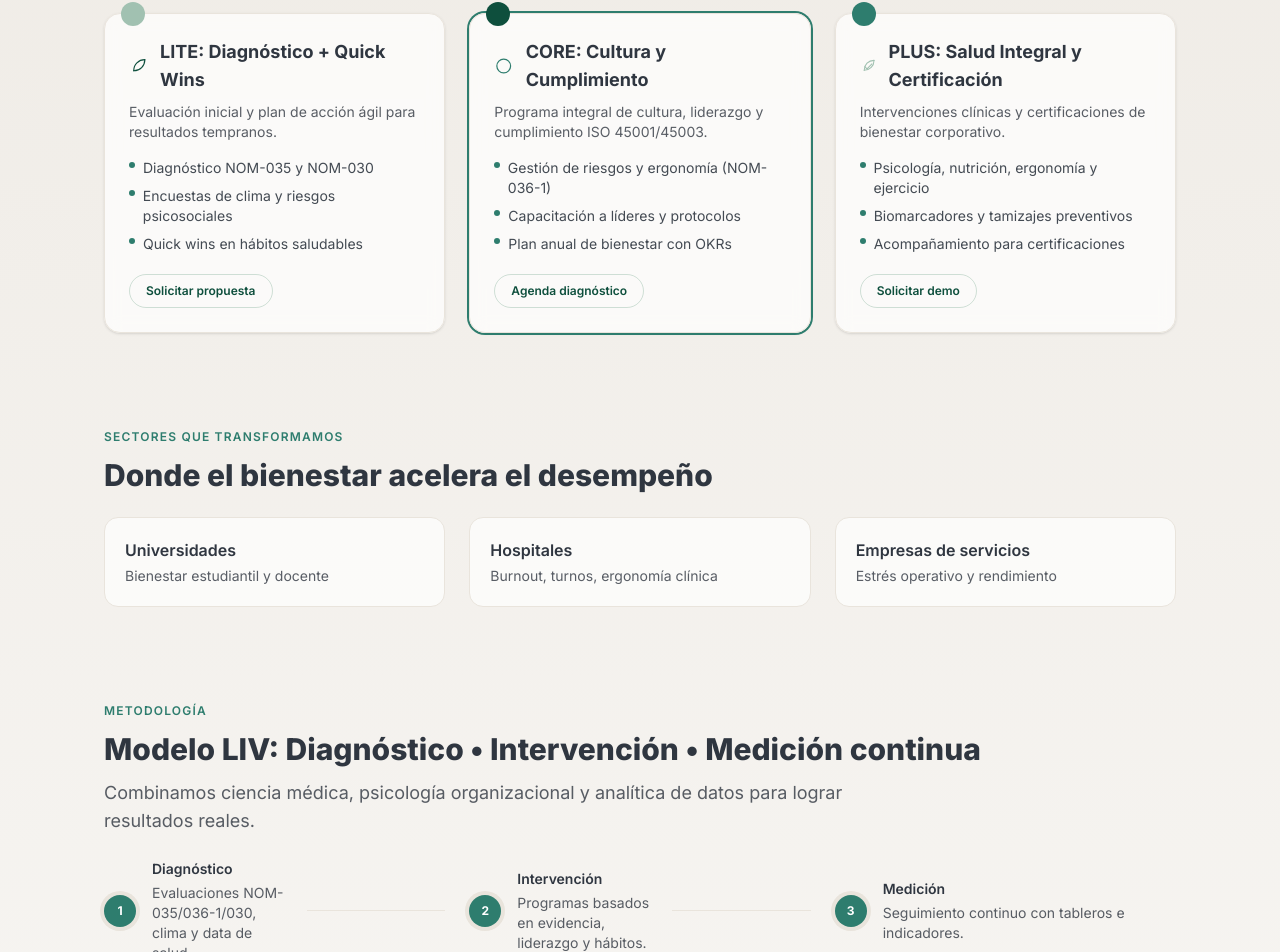
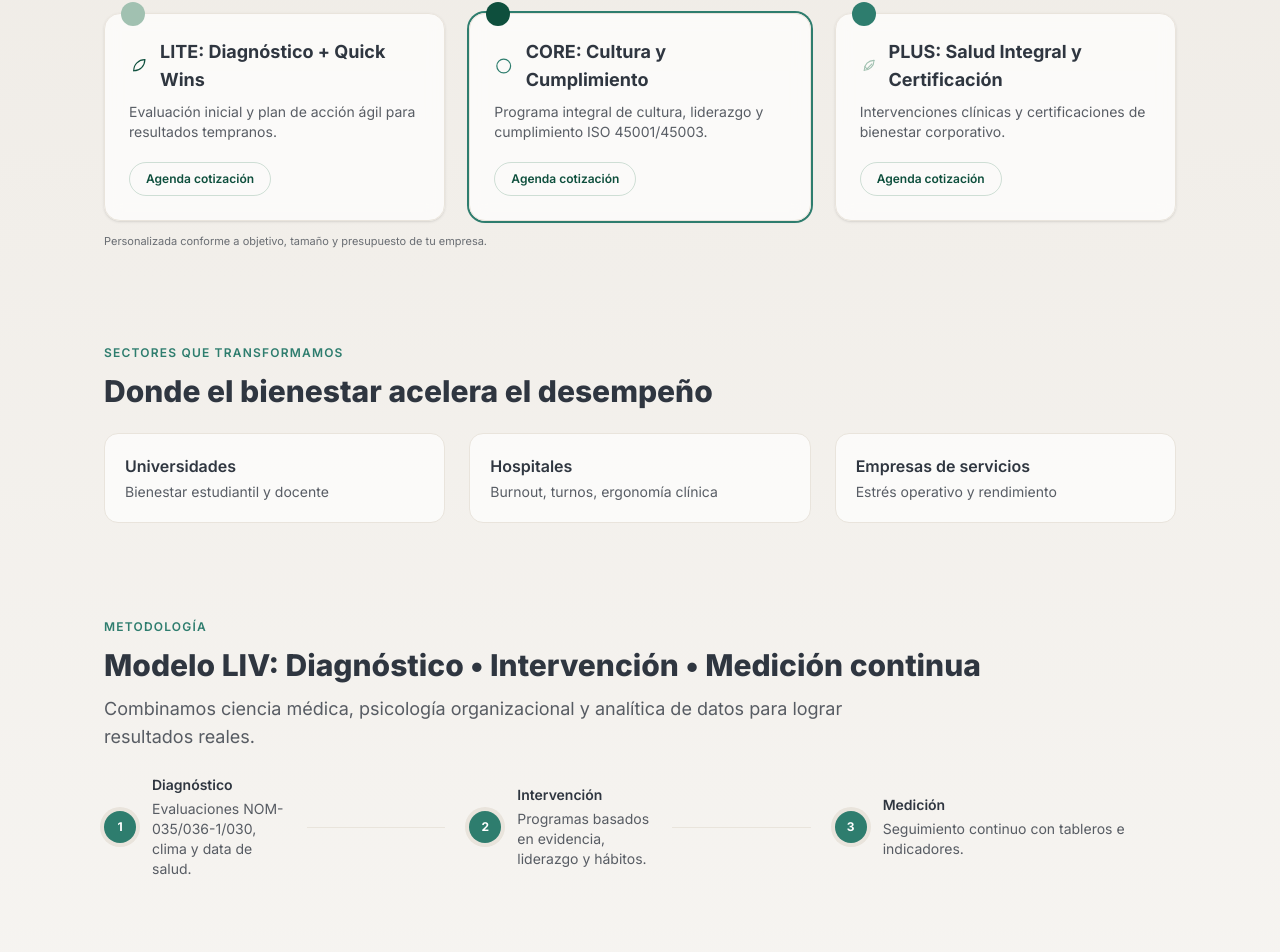
Before and after one commit to hugoarchundia/livwell, a Next.js app: page / in a window 1280 px wide. Shown: the part 1353-2305 px from the top of the page. Built offline with nearby package versions, Linux system fonts and the light colour scheme.

Commit message:
Refactor TierCard component and update benefits and CTA labels in Home component for consistency and clarity

```diff
--- a/app/components/TierCard.tsx
+++ b/app/components/TierCard.tsx
@@ -26,7 +26,9 @@ export function TierCard({
     level === 'PLUS' ? 'bg-sap' : level === 'CORE' ? 'bg-forest' : 'bg-sage'
   const ring = featured ? 'ring-2 ring-sap' : ''
   return (
-    <div className={`group relative rounded-2xl border border-sand bg-white/70 shadow-sm backdrop-blur-sm transition hover:shadow-md ${ring}`}>
+    <div
+      className={`group relative rounded-2xl border border-sand bg-white/70 shadow-sm backdrop-blur-sm transition hover:shadow-md ${ring}`}
+    >
       <div
         className={`absolute -top-3 left-4 h-6 w-6 rounded-full ${accent}`}
       ></div>
@@ -48,12 +50,14 @@ export function TierCard({
           ))}
         </ul>
         {ctaHref && ctaLabel && (
-          <Link
-            href={ctaHref}
-            className='mt-5 inline-flex items-center rounded-full border border-sage/50 px-4 py-2 text-xs font-semibold text-forest hover:bg-sand/60'
-          >
-            {ctaLabel}
-          </Link>
+          <div className='mt-5'>
+            <Link
+              href={ctaHref}
+              className='inline-flex items-center rounded-full border border-sage/50 px-4 py-2 text-xs font-semibold text-forest hover:bg-sand/60'
+            >
+              {ctaLabel}
+            </Link>
+          </div>
         )}
       </div>
     </div>
--- a/app/page.tsx
+++ b/app/page.tsx
@@ -148,43 +148,35 @@ export default function Home() {
               level='LITE'
               title='LITE: Diagnóstico + Quick Wins'
               description='Evaluación inicial y plan de acción ágil para resultados tempranos.'
-              benefits={[
-                'Diagnóstico NOM-035 y NOM-030',
-                'Encuestas de clima y riesgos psicosociales',
-                'Quick wins en hábitos saludables'
-              ]}
+              benefits={[]}
               icon={<LeafIcon className='text-forest' />}
               ctaHref='#contacto'
-              ctaLabel='Solicitar propuesta'
+              ctaLabel='Agenda cotización'
             />
             <TierCard
               level='CORE'
               title='CORE: Cultura y Cumplimiento'
               description='Programa integral de cultura, liderazgo y cumplimiento ISO 45001/45003.'
-              benefits={[
-                'Gestión de riesgos y ergonomía (NOM-036-1)',
-                'Capacitación a líderes y protocolos',
-                'Plan anual de bienestar con OKRs'
-              ]}
+              benefits={[]}
               icon={<CircleIcon className='text-sap' />}
               featured
               ctaHref='#contacto'
-              ctaLabel='Agenda diagnóstico'
+              ctaLabel='Agenda cotización'
             />
             <TierCard
               level='PLUS'
               title='PLUS: Salud Integral y Certificación'
               description='Intervenciones clínicas y certificaciones de bienestar corporativo.'
-              benefits={[
-                'Psicología, nutrición, ergonomía y ejercicio',
-                'Biomarcadores y tamizajes preventivos',
-                'Acompañamiento para certificaciones'
-              ]}
+              benefits={[]}
               icon={<CheckLeafIcon className='text-sage' />}
               ctaHref='#contacto'
-              ctaLabel='Solicitar demo'
+              ctaLabel='Agenda cotización'
             />
           </div>
+          <p className='pt-3 text-center text-[11px] text-slate/70 sm:text-left'>
+            Personalizada conforme a objetivo, tamaño y presupuesto de tu
+            empresa.
+          </p>
         </Section>
 
         {/* Sectores */}
```
